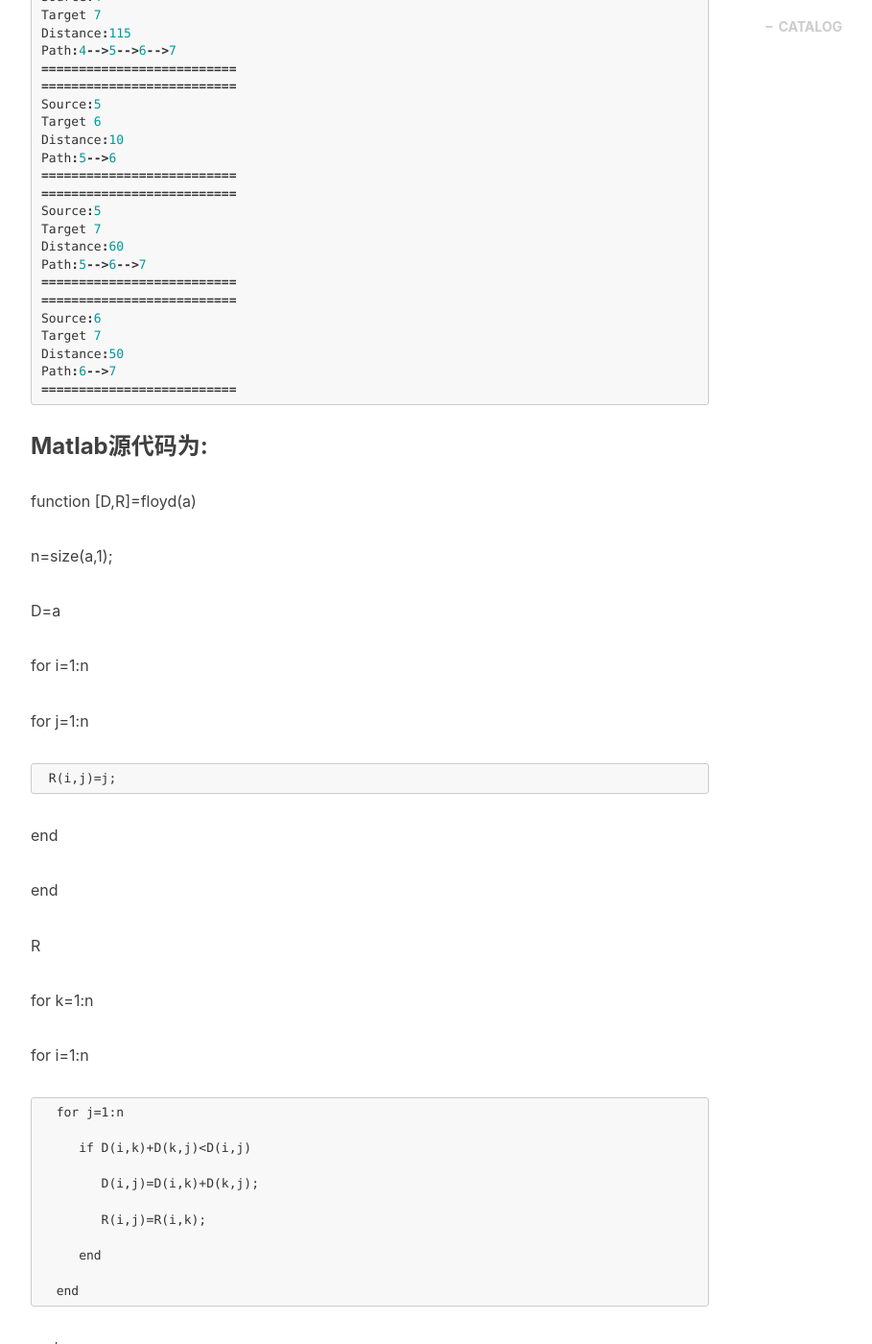
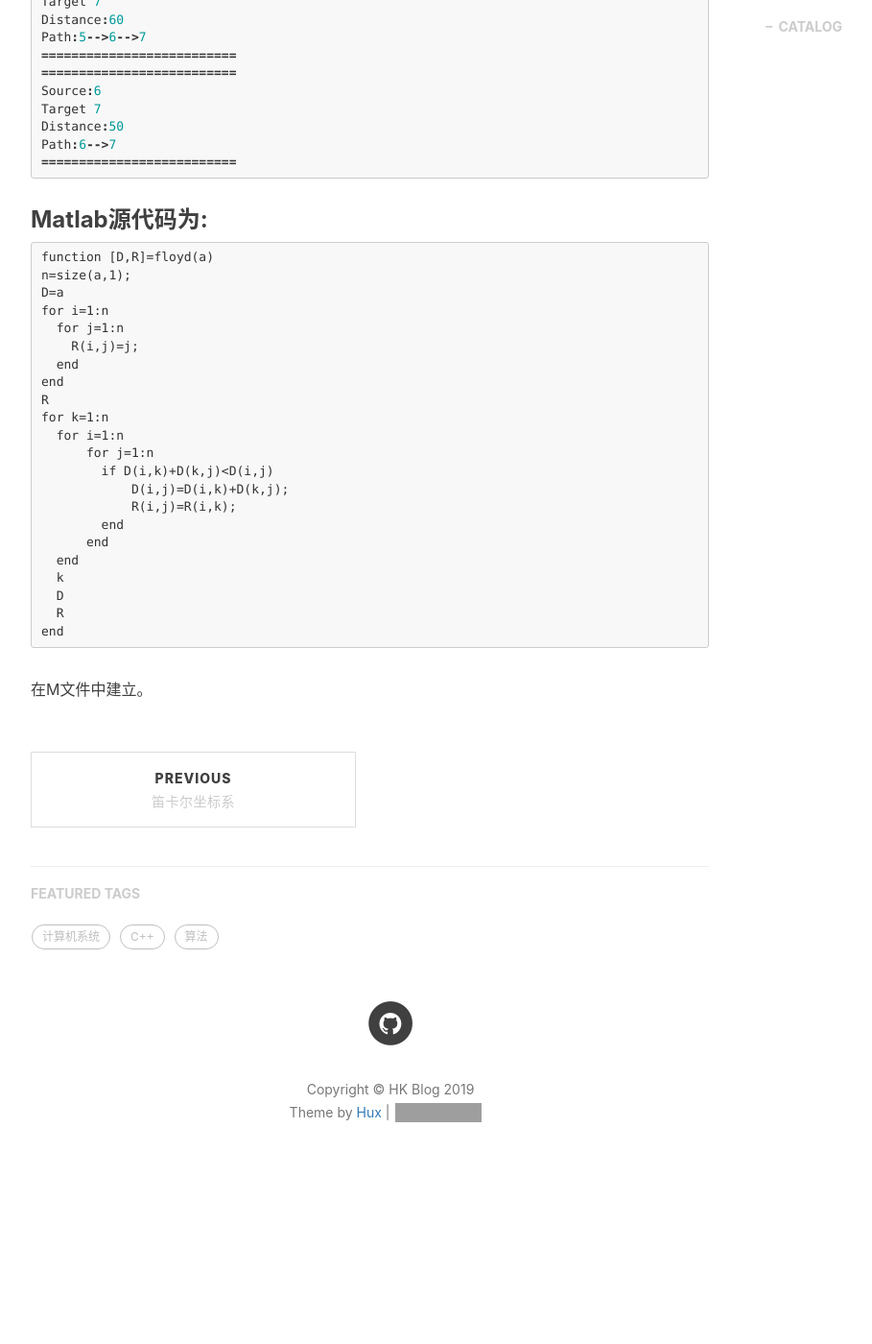
Before and after one commit to Hkaren78/Hkaren78.github.io, a Jekyll site: the page built from _posts/2019-03-15-IAFloyd.md, in a window 1280 px wide and 1400 px high, scrolled down 5502 px. Shown: the whole window at 96% size, without its empty margins (233-1142 px from the left). Built offline with Jekyll 4.4.1, drawn with Linux system fonts in a browser that asks for light colours; nearby versions of some CDN libraries; comment, search, counter and statistics services are not loaded; after the commit the page ends 6765 px from its top, so only the background shows below that; some of the changed text lies outside the part shown; grey boxes are pictures that could not be loaded.

Commit message:
Update 2019-03-15-IAFloyd.md

```diff
--- a/_posts/2019-03-15-IAFloyd.md
+++ b/_posts/2019-03-15-IAFloyd.md
@@ -20,15 +20,11 @@ tags:
 ## 算法描述
 
 1. 初始化：D[u,v]=A[u,v]
-2. For k:=1 to n
-
-　　　For i:=1 to n
-
-　　　　　For j:=1 to n
-
-　　　　　　If D[i,j]>D[i,k]+D[k,j] Then
-
-　　　　　　　 D[i,j]:=D[i,k]+D[k,j];
+2. - For k:=1 to n
+　　　- For i:=1 to n
+　　　　　- For j:=1 to n
+　　　　　　- If D[i,j]>D[i,k]+D[k,j] Then
+　　　　　　　  - D[i,j]:=D[i,k]+D[k,j];
 
 3. 算法结束：D即为所有点对的最短路径矩阵
 
@@ -269,48 +265,27 @@ Path:6-->7
 
 ### Matlab源代码为:
 
-function [D,R]=floyd(a)
-
-n=size(a,1);
-
-D=a
-
-for i=1:n
-
-   for j=1:n
-
-     R(i,j)=j;
-
-   end
-
-end
-
-R
-
-for k=1:n
-
-   for i=1:n
-
+    function [D,R]=floyd(a)
+    n=size(a,1);
+    D=a
+    for i=1:n
       for j=1:n
-
-         if D(i,k)+D(k,j)<D(i,j)
-
-            D(i,j)=D(i,k)+D(k,j);
-
-            R(i,j)=R(i,k);
-
-         end
-
+        R(i,j)=j;
       end
-
-   end
-
-   k
-
-   D
-
-   R
-
-end
+    end
+    R
+    for k=1:n
+      for i=1:n
+          for j=1:n
+            if D(i,k)+D(k,j)<D(i,j)
+                D(i,j)=D(i,k)+D(k,j);
+                R(i,j)=R(i,k);
+            end
+          end
+      end
+      k
+      D
+      R
+    end
 
 在M文件中建立。
```
